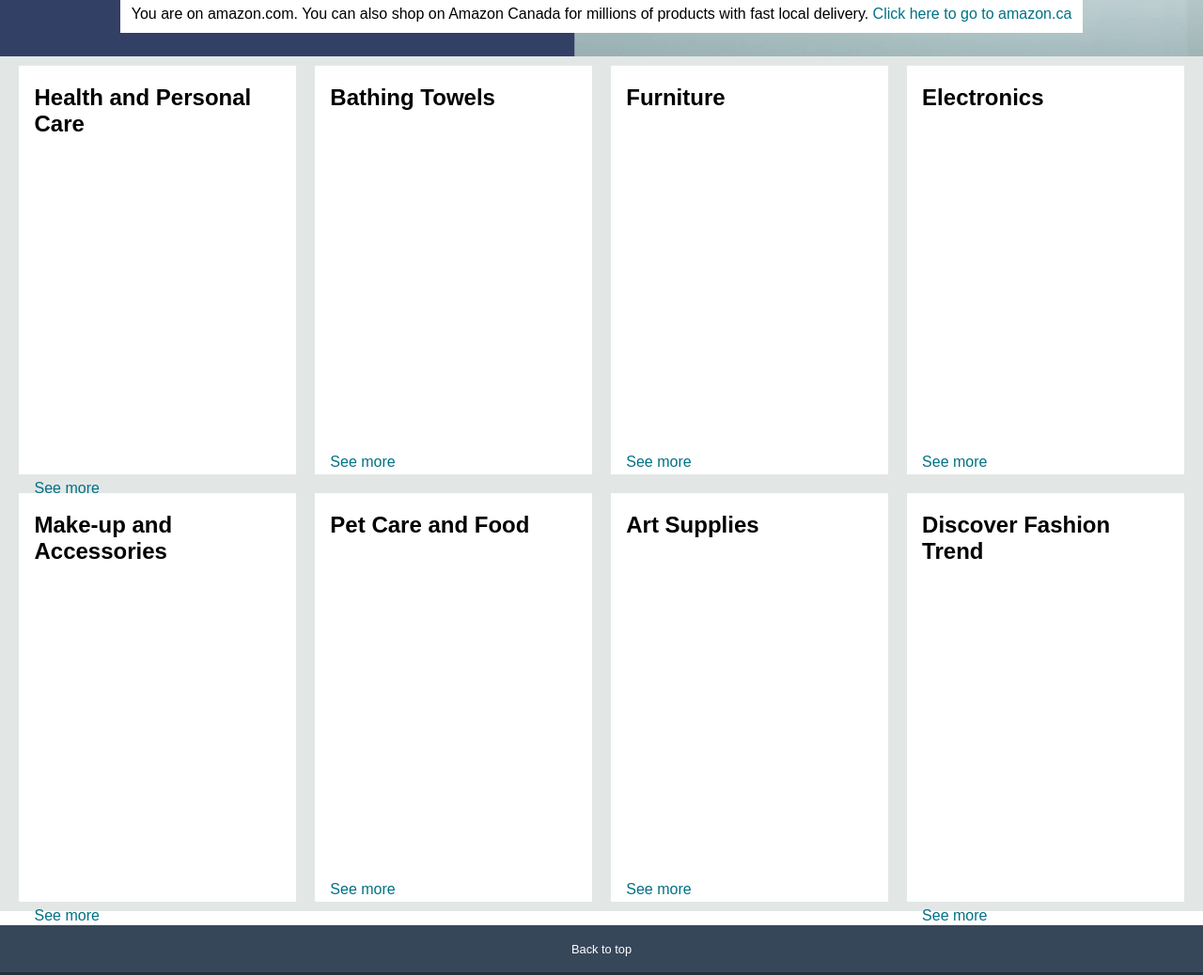
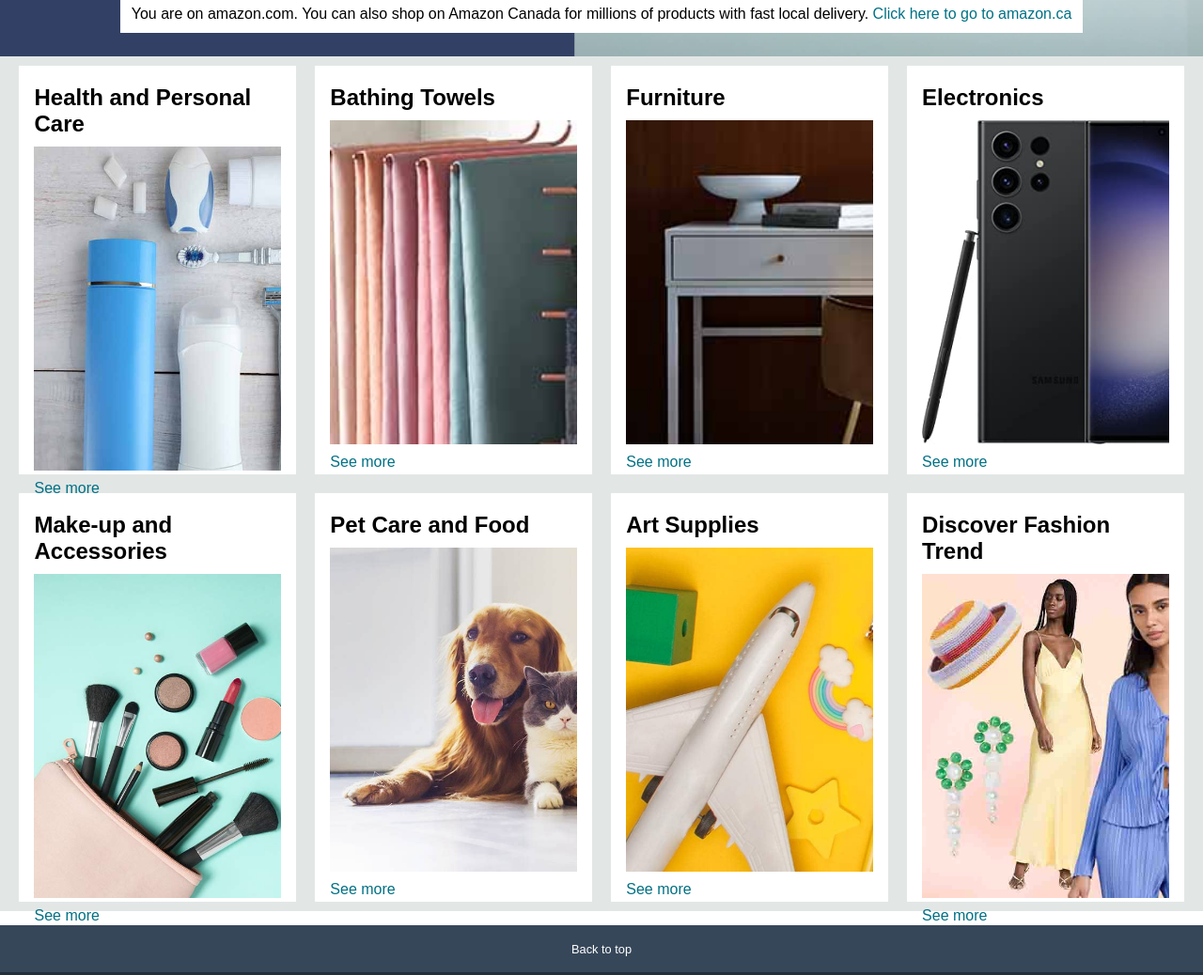
Before and after one commit to aryandhir2004/Amazon_Clone, a plain HTML site: page index.html in a window 1280 px wide. Shown: the part 440-1478 px from the top of the page at 94% size. Drawn offline with Linux system fonts and the light colour scheme.

Commit message:
Update index.html
changed images path

```diff
--- a/index.html
+++ b/index.html
@@ -72,49 +72,49 @@
         <div class="box1 box">
             <div class="box-content">
                 <h2>Health and Personal Care</h2>
-                <div class="box-img" style="background-image: url('/AmazonClone/IMAGES/box2_image.jpg');"></div>
+                <div class="box-img" style="background-image: url('/Amazon_Clone/IMAGES/box2_image.jpg');"></div>
                 <p>See more</p>
             </div>
         </div>
         <div class="box2 box"><div class="box-content">
                 <h2>Bathing Towels</h2>
-                <div class="box-img" style="background-image: url('/AmazonClone/IMAGES/box1_image.jpg');"></div>
+                <div class="box-img" style="background-image: url('/Amazon_Clone/IMAGES/box1_image.jpg');"></div>
                 <p>See more</p>
             </div>
         </div>
         <div class="box3 box"><div class="box-content">
                 <h2>Furniture</h2>
-                <div class="box-img" style="background-image: url('/AmazonClone/IMAGES/box3_image.jpg');"></div>
+                <div class="box-img" style="background-image: url('/Amazon_Clone/IMAGES/box3_image.jpg');"></div>
                 <p>See more</p>
             </div>
         </div>
         <div class="box4 box"><div class="box-content">
                 <h2>Electronics</h2>
-                <div class="box-img" style="background-image: url('/AmazonClone/IMAGES/box4_image.jpg');"></div>
+                <div class="box-img" style="background-image: url('/Amazon_Clone/IMAGES/box4_image.jpg');"></div>
                 <p>See more</p>
             </div>
         </div>
         <div class="box4 box"><div class="box-content">
                 <h2>Make-up and Accessories</h2>
-                <div class="box-img" style="background-image: url('/AmazonClone/IMAGES/box5_image.jpg');"></div>
+                <div class="box-img" style="background-image: url('/Amazon_Clone/IMAGES/box5_image.jpg');"></div>
                 <p>See more</p>
             </div>
         </div>
         <div class="box4 box"><div class="box-content">
                 <h2>Pet Care and Food</h2>
-                <div class="box-img" style="background-image: url('/AmazonClone/IMAGES/box6_image.jpg');"></div>
+                <div class="box-img" style="background-image: url('/Amazon_Clone/IMAGES/box6_image.jpg');"></div>
                 <p>See more</p>
             </div>
         </div>
         <div class="box4 box"><div class="box-content">
                 <h2>Art Supplies</h2>
-                <div class="box-img" style="background-image: url('/AmazonClone/IMAGES/box7_image.jpg');"></div>
+                <div class="box-img" style="background-image: url('/Amazon_Clone/IMAGES/box7_image.jpg');"></div>
                 <p>See more</p>
             </div>
         </div>
         <div class="box4 box"><div class="box-content">
                 <h2>Discover Fashion Trend</h2>
-                <div class="box-img" style="background-image: url('/AmazonClone/IMAGES/box8_image.jpg');"></div>
+                <div class="box-img" style="background-image: url('/Amazon_Clone/IMAGES/box8_image.jpg');"></div>
                 <p>See more</p>
             </div>
         </div>
```
